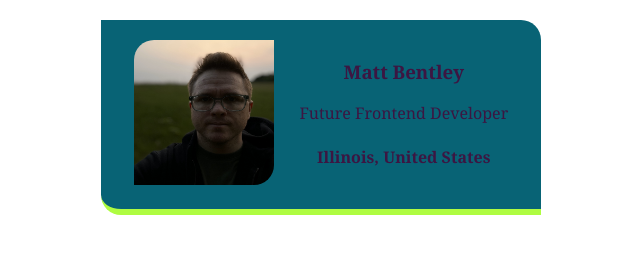
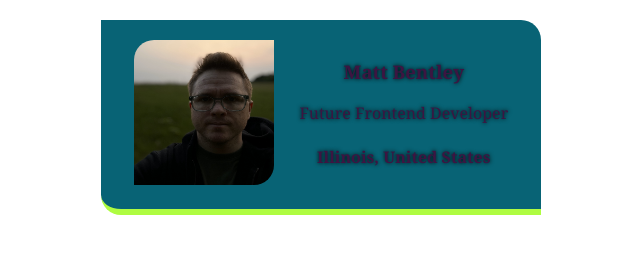
Before and after one commit to Jant-Cantley/business-card, a website built with Vite: page index.html in a window 1280 px wide. Shown: the whole page, without its empty margins (319-959 px from the left). Built offline with nearby package versions, Linux system fonts and the light colour scheme.

Commit message:
Adding text shadow

```diff
--- a/styles.css
+++ b/styles.css
@@ -16,6 +16,7 @@ body {
     display: flex;
     justify-content: space-around;
     text-align: center;
+    text-shadow: 0px 0px 4px black;
     border-radius: 0 20px;
     background: #086375;
     color: #3c1642;
```
